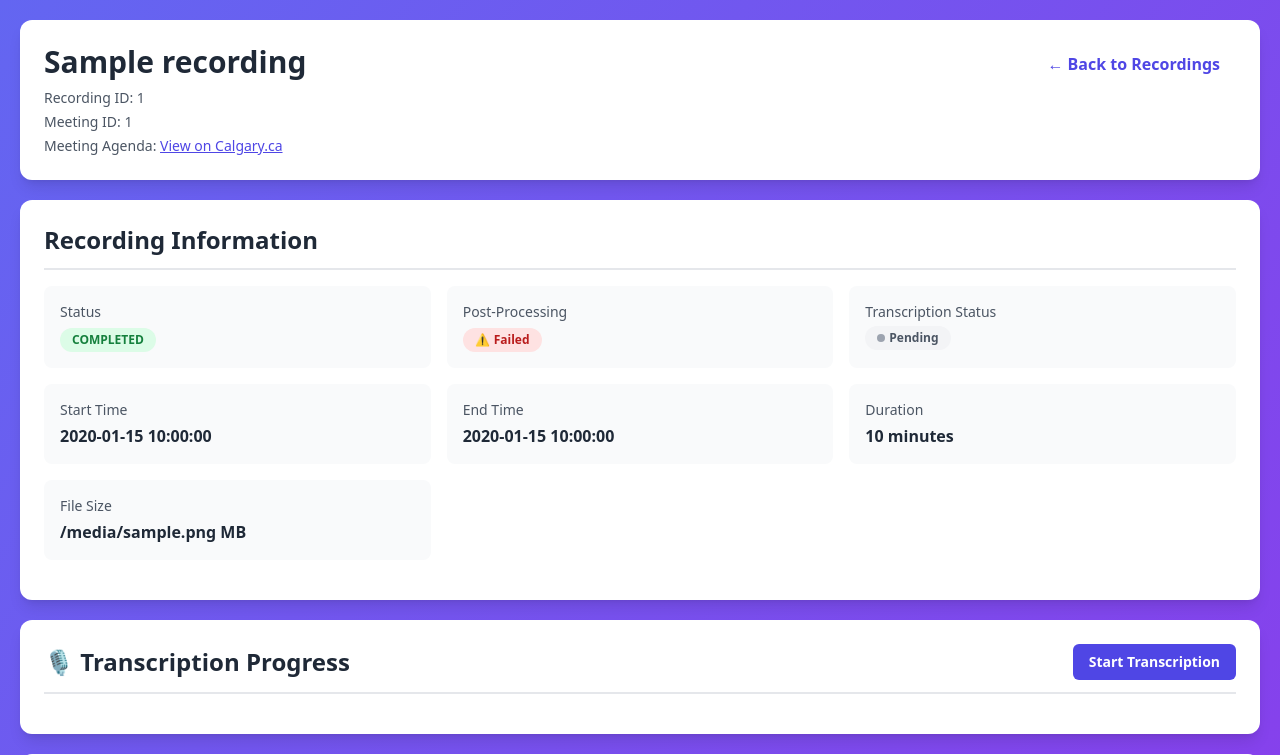
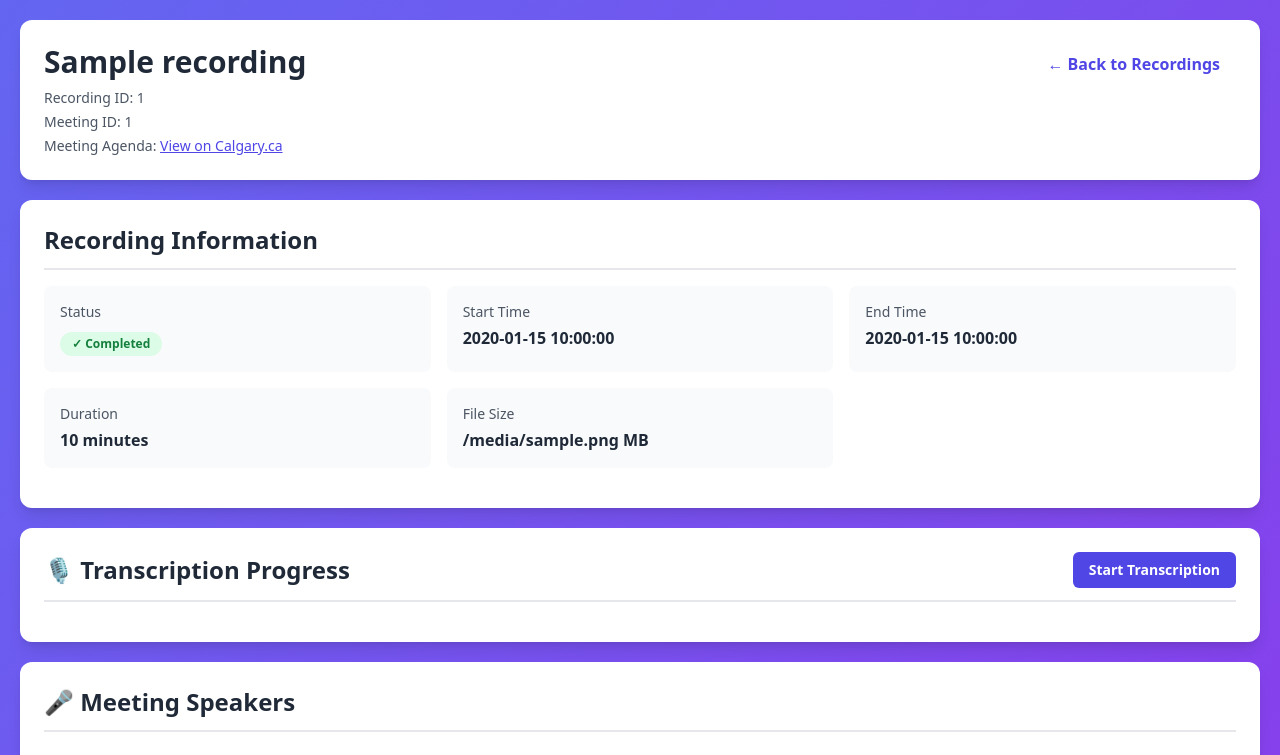
Before and after one commit to pixeltree/council_feeds, a Flask app: template templates/recording_detail.html in a window 1280 px wide. Shown: the top 755 px of the page. Run offline with Flask 3, Linux system fonts and the light colour scheme; the template is opened without the code that fills it: most values are stand-ins (such as "Sample title", 1, 10 or a date in 2020); some libraries are stand-ins or nearby versions.

Commit message:
Task 1.2: Streamline status badges across all templates
- Replace verbose multi-badge status displays with unified badge + subtle indicators
- Update index.html: Primary status badge with secondary text for completed tasks
- Update recordings.html: Consistent status display with icon indicators (✓/✕/⏳)
- Update recording_detail.html: Consolidate 3 separate status boxes into one unified display
- Keep processing/transcribing status visible when actively running
- Reduces visual clutter and improves readability

🤖 Generated with [Claude Code](https://claude.com/claude-code)

Co-Authored-By: Claude <noreply@anthropic.com>

```diff
--- a/templates/recording_detail.html
+++ b/templates/recording_detail.html
@@ -52,78 +52,40 @@
 
             <div class="grid grid-cols-1 md:grid-cols-2 lg:grid-cols-3 gap-4 mb-4">
                 <div class="bg-gray-50 p-4 rounded-lg">
-                    <div class="text-gray-600 text-sm mb-1">Status</div>
-                    <span class="px-3 py-1 rounded-full text-xs font-semibold inline-block
+                    <div class="text-gray-600 text-sm mb-2">Status</div>
+                    <div class="inline-flex items-center gap-2">
+                        <!-- Primary status badge -->
+                        <span class="px-3 py-1 rounded-full text-xs font-semibold
                             {% if recording.status == 'completed' %}bg-green-100 text-green-700
                             {% elif recording.status == 'failed' %}bg-red-100 text-red-700
                             {% else %}bg-orange-100 text-orange-700{% endif %}">
-                        {{ recording.status.upper() }}
+                            {% if recording.status == 'completed' %}✓{% elif recording.status == 'failed' %}✕{% else %}⏳{% endif %}
+                            {{ recording.status.title() }}
                         </span>
-                </div>
 
-                <div class="bg-gray-50 p-4 rounded-lg">
-                    <div class="text-gray-600 text-sm mb-1">Post-Processing</div>
+                        <!-- Secondary status indicators (subtle) -->
                         {% if recording.status == 'completed' %}
                             {% set pp_status = recording.post_process_status or 'pending' %}
-                        <span class="px-3 py-1 rounded-full text-xs font-semibold inline-flex items-center gap-1
-                            {% if pp_status == 'completed' %}bg-blue-100 text-blue-700
-                            {% elif pp_status == 'processing' %}bg-yellow-100 text-yellow-700
-                            {% elif pp_status == 'failed' %}bg-red-100 text-red-700
-                            {% else %}bg-gray-100 text-gray-600{% endif %}">
-                            {% if pp_status == 'completed' %}
-                                <span class="w-2 h-2 rounded-full bg-blue-500"></span>
-                                <span>Post-processed</span>
-                            {% elif pp_status == 'processing' %}
+                            {% set trans_status = recording.transcription_status or 'pending' %}
+                            <span class="text-xs text-gray-600">
+                                {% if pp_status == 'completed' %}• Segmented{% endif %}
+                                {% if trans_status == 'completed' %} • Transcribed{% endif %}
+                            </span>
+
+                            <!-- Show processing status if actively processing transcription -->
+                            {% if trans_status == 'processing' %}
+                                <span class="px-2 py-0.5 rounded-full text-xs font-semibold bg-yellow-100 text-yellow-700 inline-flex items-center gap-1">
                                     <span class="loading"></span>
-                                <span>Processing...</span>
-                            {% elif pp_status == 'failed' %}
-                                <span>⚠️</span>
-                                <span>Failed</span>
-                            {% else %}
-                                <span class="w-2 h-2 rounded-full bg-gray-400"></span>
-                                <span>Not processed</span>
-                            {% endif %}
+                                    <span>Transcribing...</span>
                                 </span>
-                    {% else %}
-                        <span class="text-gray-500 text-sm">N/A</span>
-                    {% endif %}
-                </div>
-
-                <div class="bg-gray-50 p-4 rounded-lg">
-                    <div class="text-gray-600 text-sm mb-1">Transcription Status</div>
-                    {% if recording.status == 'completed' %}
-                        {% set trans_status = recording.transcription_status or 'pending' %}
-                        <div class="flex items-center gap-2">
-                            <span class="px-3 py-1 rounded-full text-xs font-semibold inline-flex items-center gap-1
-                                {% if trans_status == 'completed' %}bg-green-100 text-green-700
-                                {% elif trans_status == 'processing' %}bg-yellow-100 text-yellow-700
-                                {% elif trans_status == 'failed' %}bg-red-100 text-red-700
-                                {% else %}bg-gray-100 text-gray-600{% endif %}">
-                                {% if trans_status == 'completed' %}
-                                    <span class="w-2 h-2 rounded-full bg-green-500"></span>
-                                    <span>Completed</span>
-                                {% elif trans_status == 'processing' %}
-                                    <span class="loading"></span>
-                                    <span>Processing...</span>
-                                {% elif trans_status == 'failed' %}
-                                    <span>⚠️</span>
-                                    <span>Failed</span>
-                                {% else %}
-                                    <span class="w-2 h-2 rounded-full bg-gray-400"></span>
-                                    <span>Pending</span>
-                                {% endif %}
-                            </span>
-                            {% if trans_status == 'processing' %}
                                 <button onclick="resetTranscriptionStatus()"
                                         class="px-2 py-1 text-xs bg-orange-500 text-white rounded hover:bg-orange-600 transition"
                                         title="Reset status if stuck">
                                     🔄 Reset
                                 </button>
                             {% endif %}
+                        {% endif %}
                     </div>
-                    {% else %}
-                        <span class="text-gray-500 text-sm">N/A</span>
-                    {% endif %}
                 </div>
 
                 <div class="bg-gray-50 p-4 rounded-lg">
```
Also changed, not shown: templates/index.html (+10 -24 lines), templates/recordings.html (+13 -46 lines). Lines whose indentation alone changed are shown as unchanged.
